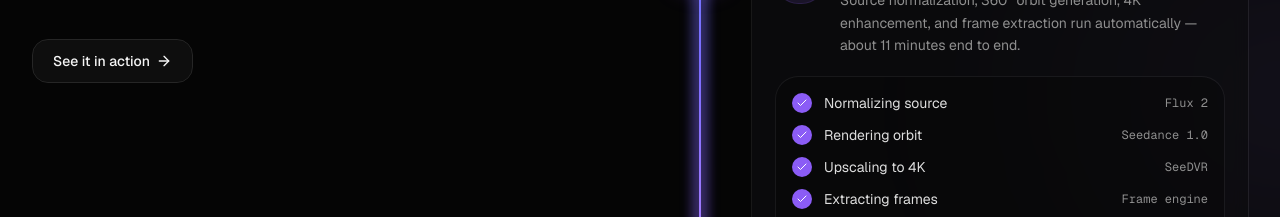
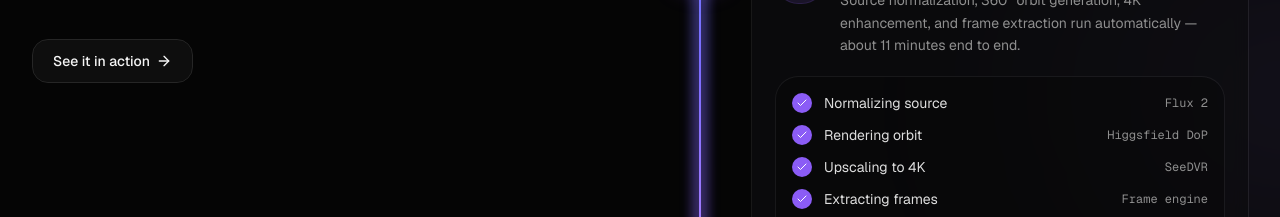
Before and after one commit to elvinmammadoff/commerce360, a Next.js app: page / in a window 1280 px wide. Shown: the part 2580-2797 px from the top of the page. Built offline with nearby package versions, Linux system fonts and the light colour scheme; no server answers.

Commit message:
fix: use real job.progress for pipeline bar, fix rendering time estimate, queued not started

```diff
--- a/src/components/app/products/pipeline-progress.tsx
+++ b/src/components/app/products/pipeline-progress.tsx
@@ -80,12 +80,8 @@ export function PipelineProgress({ job }: { job: GenerationJob }) {
                 >
                   <motion.div
                     className="h-full rounded-full bg-brand"
-                    initial={{ width: "8%" }}
-                    animate={{ width: ["8%", "92%"] }}
-                    transition={{
-                      duration: stage.simSeconds,
-                      ease: "linear",
-                    }}
+                    animate={{ width: `${Math.max(8, Math.min(92, job.progress ?? 8))}%` }}
+                    transition={{ duration: 0.8, ease: "easeOut" }}
                   />
                 </motion.div>
               )}
--- a/src/components/app/products/product-detail-view.tsx
+++ b/src/components/app/products/product-detail-view.tsx
@@ -444,7 +444,7 @@ export function ProductDetailView({
                 <CardDescription>
                   {activeJob ? (
                     <>
-                      {getStage(activeJob.stage).label} · started{" "}
+                      {getStage(activeJob.stage).label} · queued{" "}
                       <RelativeTime iso={activeJob.createdAt} /> · typically
                       done in ~11 min
                     </>
--- a/src/lib/pipeline.ts
+++ b/src/lib/pipeline.ts
@@ -28,8 +28,8 @@ export const PIPELINE_STAGES: StageDef[] = [
     id: "rendering",
     label: "Rendering orbit",
     description: "Generating the 360° camera path around the product",
-    engine: "Seedance 1.0",
-    typicalSeconds: 210,
+    engine: "Higgsfield DoP",
+    typicalSeconds: 540,
     simSeconds: 7,
   },
   {
```
